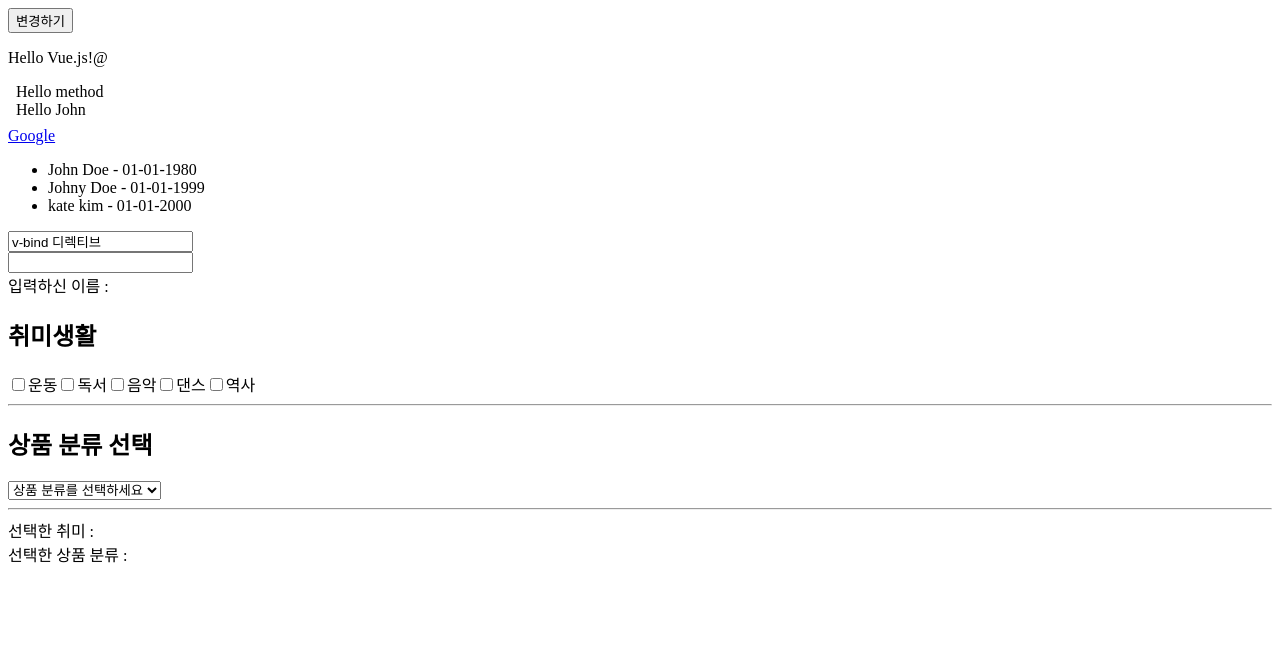
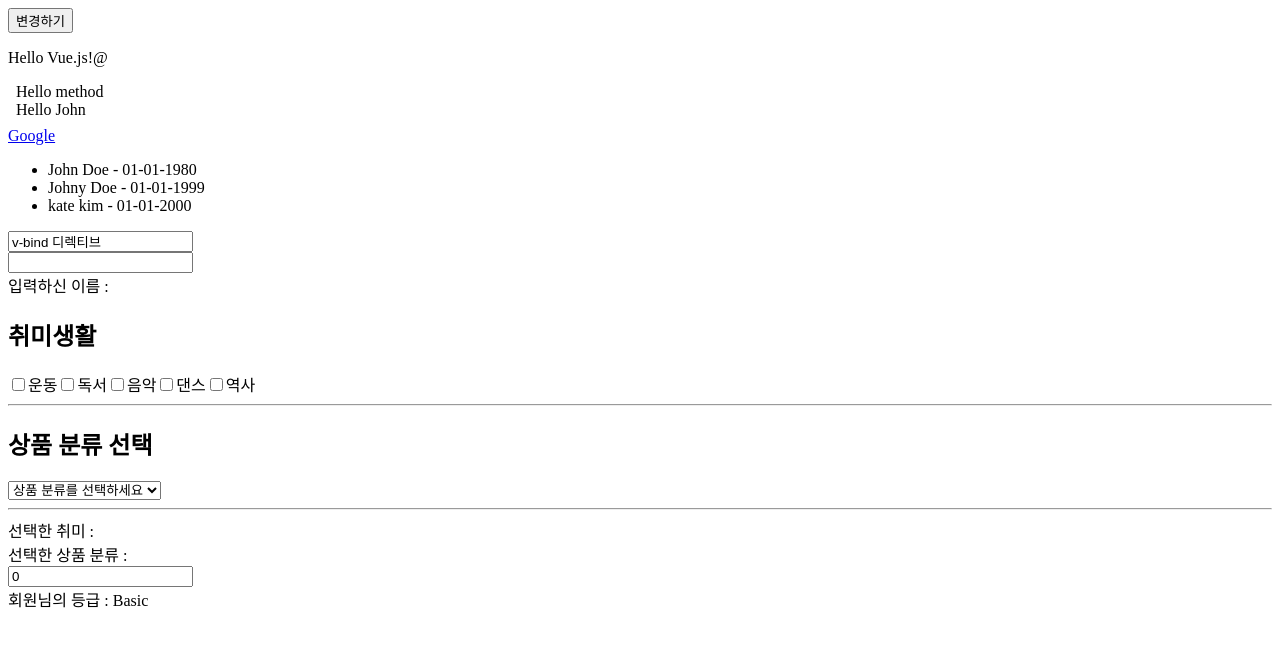
Before and after one commit to Woochang1132/VueBook, a Vue app: page / in a window 1280 px wide. Shown: the top 646 px of the page. Built offline with nearby package versions, Linux system fonts and the light colour scheme.

Commit message:
VueBook : v-if 조건을 활용한 예제

```diff
--- a/src/App.vue
+++ b/src/App.vue
@@ -6,6 +6,7 @@
   <VbindApp/>
   <VModelComponent/>
   <SelectComponent/>
+  <ConditionComponent/>
 </template>
 
 <script>
@@ -16,6 +17,7 @@ import VForDirective from './components/VForDirective.vue'
 import VbindApp from './components/VbindApp.vue'
 import VModelComponent from './components/VModelComponent.vue'
 import SelectComponent from './components/SelectComponent.vue'
+import ConditionComponent from './components/ConditionComponent.vue'
 
 export default {
   name: 'App',
@@ -26,7 +28,8 @@ export default {
     VForDirective,
     VbindApp,
     VModelComponent,
-    SelectComponent
+    SelectComponent,
+    ConditionComponent
   }
 }
 </script>
--- /dev/null
+++ b/src/components/ConditionComponent.vue
@@ -0,0 +1,26 @@
+<template>
+    <div>
+        <input type="text" v-model="balance">
+        <br>
+        회원님의 등급 :
+        <span v-if="balance >= 1000000">Gold</span>
+        <span v-else-if="balance >= 50000">Gold</span>
+        <span v-else-if="balance >= 20000">Bronze</span>
+        <span else>Basic</span>
+
+    </div>
+</template>
+
+<script>
+    export default {
+        data() {
+            return {
+                balance: 0
+            }
+        },
+    }
+</script>
+
+<style lang="scss" scoped>
+
+</style>
```
